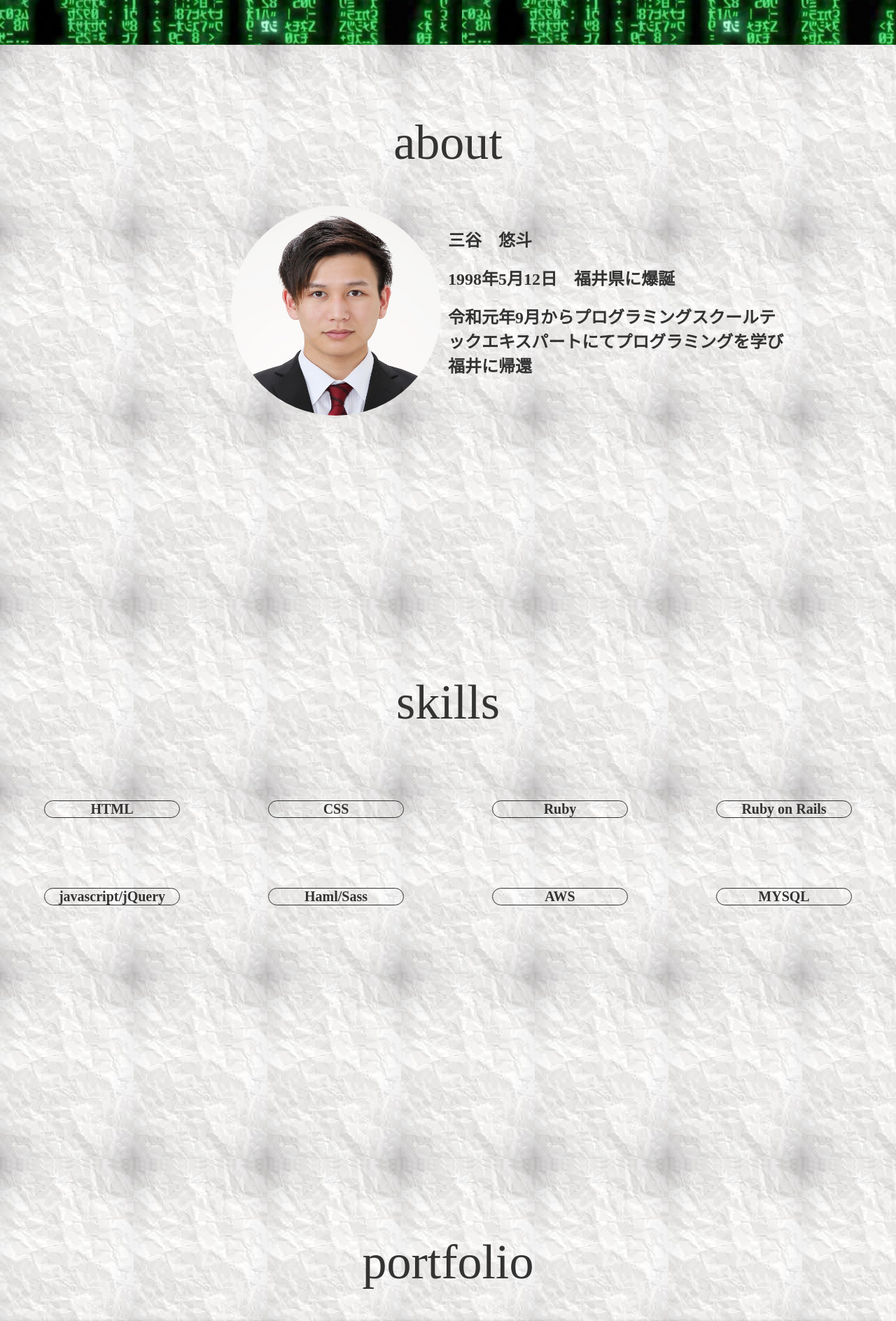
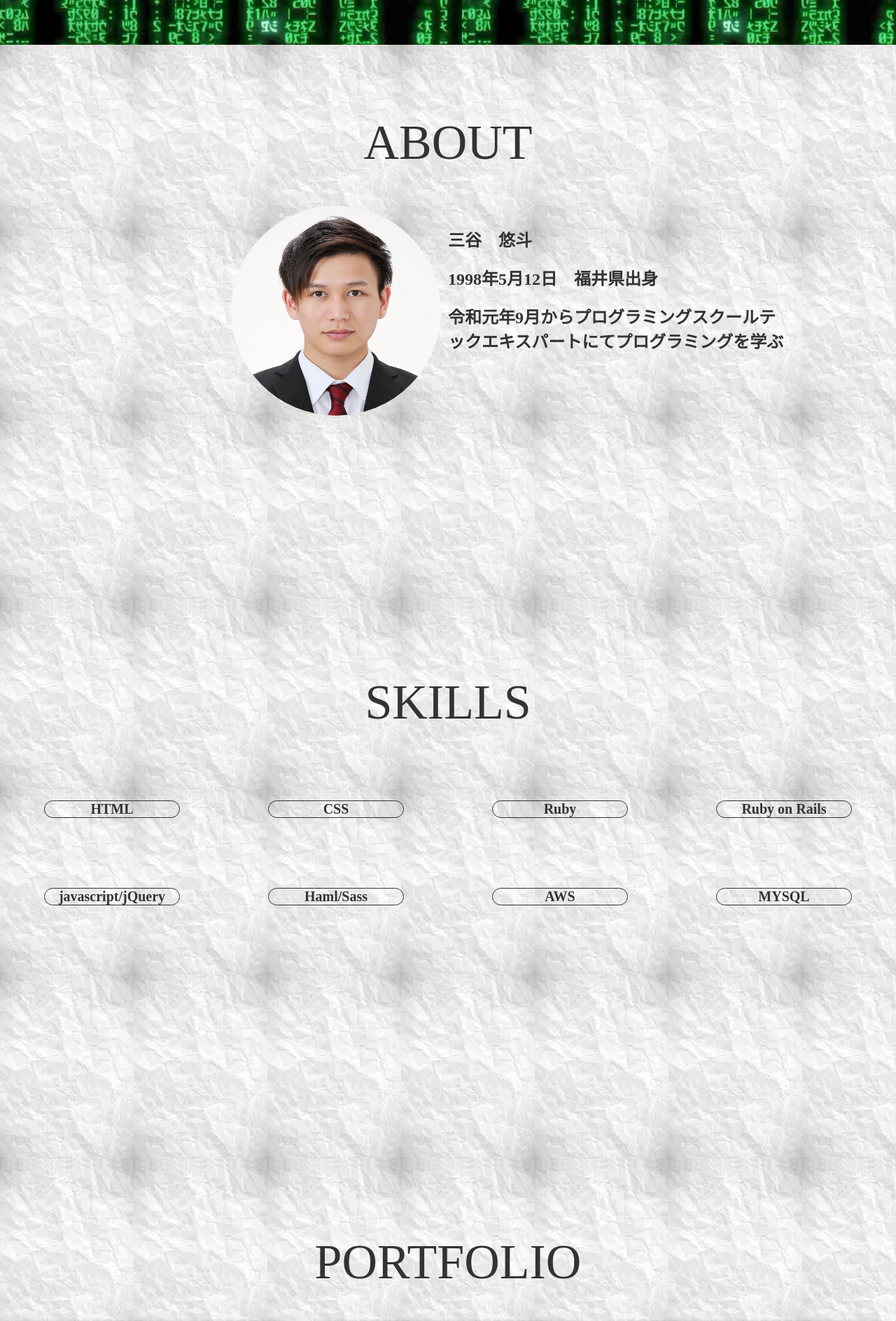
Before and after one commit to mitaniyuto/mita-portfolio, a plain HTML site: page index.html in a window 1280 px wide. Shown: the part 783-2671 px from the top of the page at 70% size. Drawn offline with nearby package versions, Linux system fonts and the light colour scheme.

Commit message:
Update index.html

```diff
--- a/index.html
+++ b/index.html
@@ -23,10 +23,10 @@
       </div>
     </header>
     <div id="home">
-      <h1>yuto mitani portfolio!!</h1>
+      <h1>Yuto Mitani Portfolio!!</h1>
     </div>
     <div id="about">
-      <div class="title">about</div>
+      <div class="title">ABOUT</div>
       <div class="about-contents">
         <div class="photo-box">
           <div class="photo">
@@ -35,14 +35,14 @@
         </div>
         <div class="profile">
           <h2>三谷　悠斗</h2>
-          <h2>1998年5月12日　福井県に爆誕</h2>
-          <h2>令和元年9月からプログラミングスクールテックエキスパートにてプログラミングを学び福井に帰還</h2>
+          <h2>1998年5月12日　福井県出身</h2>
+          <h2>令和元年9月からプログラミングスクールテックエキスパートにてプログラミングを学ぶ</h2>
 
         </div>
       </div>
     </div>
     <div id="skills">
-      <div class="title">skills</div>
+      <div class="title">SKILLS</div>
       <div class=skill-contents>
         <div class="top-box">
           <li class="skill">HTML</li>
@@ -64,7 +64,7 @@
 
     </div>
     <div id="portfolio">
-      <div class="title">portfolio</div>
+      <div class="title">PORTFOLIO</div>
       <div class="photo-contents">
         <a class="link-box" href="https://github.com/mitaniyuto/chat-space">
           <div class="portfolio-contents">
@@ -94,7 +94,7 @@
 
     </div>
     <div id="contact">
-      <div class="title">contact</div>
+      <div class="title">CONTACT</div>
       <div class="icon-box">
 
         <a class="mail" href="mailto:mitani8568075@i.softbank.jp"><i class="far fa-envelope"></i></a>
```
